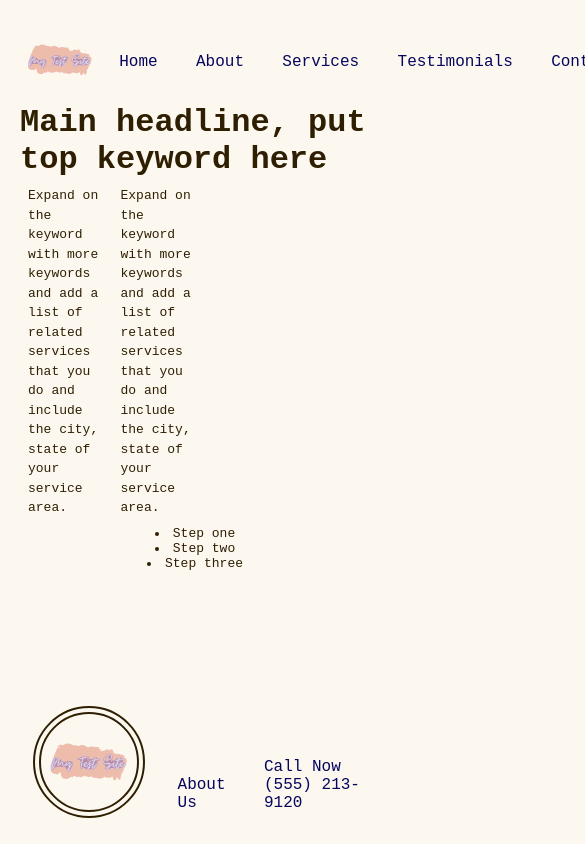
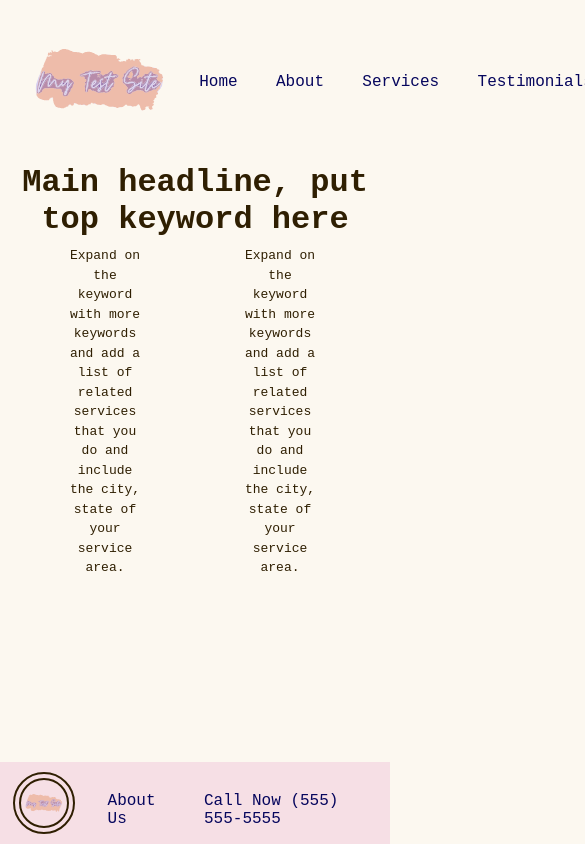
Before and after one commit to amathews043/my_project, a plain HTML site: page index.html in a window 390 px wide. Shown: the top 844 px of the page, 585 px wide, since content can reach past the window. Drawn offline with Linux system fonts and the light colour scheme.

Commit message:
playing with media queries

```diff
--- a/index.html
+++ b/index.html
@@ -9,6 +9,7 @@
 </head>
 
 <body>
+    <article id="body">
         <!-- ============================================ -->
         <!--                   NAVIGATION                 -->
         <!-- ============================================ -->
@@ -16,8 +17,8 @@
         <nav>
             <div class="navbar-menu">
                 <a class="nav-logo" href="/index.html">
-                <img class="light" aria-hidden="true" decoding="async" src="images/My-test-site.svg" alt="compnay logo"
-                    height="80">
+                    <img class="logo" aria-hidden="true" decoding="async" src="images/My-test-site.svg"
+                        viewBox="0 0 100 100" alt="compnay logo" height="80"> </img>
                 </a>
                 <li class="nav-li"><a class="link" href="index.html">Home</a></li>
                 <li class="nav-li"><a class="link" href="/about.html">About</a></li>
@@ -41,37 +42,34 @@
                         <h1 id="home-h">Main headline, put top keyword here</h2>
                             <div class="cards">
                                 <p class="cards-text">
-                                Expand on the keyword with more keywords and add a list of related services that you do
+                                    Expand on the keyword with more keywords and add a list of related services that you
+                                    do
                                     and
                                     include the city, state of your service area.
                                 </p>
                                 <p class="cards-text">
-                                Expand on the keyword with more keywords and add a list of related services that you do
+                                    Expand on the keyword with more keywords and add a list of related services that you
+                                    do
                                     and
                                     include the city, state of your service area.
                                 </p>
                             </div>
+    </article>
     <!-- ============================================ -->
     <!--                    Footer                    -->
     <!-- ============================================ -->
     <div class="buttons" id="footer">
-                            <img src="images/My-test-site.svg" class="circle footer-item-margin"/>
+        <img src="images/My-test-site.svg" class="circle footer-item-margin" />
         <a class="button-solid link footer-item-margin" href="/about.html">
             About Us
         </a>
         <a class="call-now link footer-item-margin" href="tel:555-213-9120">
             <div class="group">
                 <span class="text">Call Now</span>
-                                    <span class="number">(555) 213-9120</span>
+                <span class="number">(555) 555-5555</span>
             </div>
         </a>
     </div>
-
-                        <ul>
-                            <li> Step one </li>
-                            <li> Step two </li>
-                            <li> Step three </li>
-                        </ul>
     </div>
 
     </div>
--- a/root.css
+++ b/root.css
@@ -6,6 +6,123 @@
     box-sizing: border-box;
 }
 
+@media screen and (min-width: 0px) {
+#home-h{
+        font-size: 2rem;
+    }
+
+    .navbar-menu{
+        display: flex;
+        align-items: center;
+    }
+
+    /* List-style-type: none removes the bullet points or numbers in front of the list items */
+    .nav-li{
+        margin: 1.2rem;
+        list-style-type: none;
+        text-decoration: none;
+    }
+
+    .link {
+        text-decoration: none;
+        color: #06065D;
+        font-size: 1rem;
+    }
+
+    a:hover{
+        color: hsla(240, 88%, 19%, 0.63)
+    }
+
+    body{
+        color: #2F1F02;
+        font-family: monospace;
+        background-color: #FCF8F0;
+    }
+
+    #body{
+        margin: 0 20px;
+    }
+
+    p{
+        line-height: 1.5;
+    }
+
+    .cards{
+        display: flex;
+        justify-content: space-around;
+    }
+
+
+    .cards-text {
+        /* border: 2px solid blue;  */
+        padding: 8px;
+        margin-right: 5px;
+        width: 25%;
+        /* outline: 2px solid black;
+        outline-offset: -8px; */
+    }
+
+    .circle{
+        /* margin: 3rem auto;  */
+        /* background-color: blueviolet; */
+        width: 50px;
+        height: 50px;
+        border: 2px solid #2F1F02;
+        border-radius: 50px;
+        outline: 2px solid #2F1F02;
+        outline-offset: 0.25rem;
+    }
+
+    .footer-item-margin{
+        margin: 1rem 1.2rem;
+    }
+
+    .buttons{
+        display: flex;
+        align-items: flex-end;
+        position: fixed;
+        bottom: 0;
+
+    }
+
+    ul {
+        /* use this combination to move the bullet points to the center with the list items  */
+        list-style-position: inside;
+        text-align: center;
+    }
+
+    .logo{
+        height: 10rem;
+        width: 10rem
+    }
+
+    .heroText, .cards{
+        text-align: center;
+    }
+
+    #footer{
+        background-color: #f6dfe5;
+        width: 100%;
+        margin-left: 0px;
+    }
+}
+
+@media screen and (min-width: 450px) and (max-width: 991px) {
+}
+
+@media screen and (min-width: 750px) and (max-width: 1023px) {
+
+}
+
+@media screen and (min-width: 1024px){
+
+}
+
+@media screen and (min-width: 1300px){
+
+}
+
+@media only screen and (min-width: 2000px){
 
     #home-h{
         font-size: 2rem;
@@ -36,7 +153,7 @@ a:hover{
     body{
         color: #2F1F02;
         font-family: monospace;
-    margin: 20px;
+        margin: 0 20px;
         background-color: #FCF8F0;
     }
 
@@ -46,6 +163,7 @@ p{
 
     .cards{
         display: flex;
+        justify-content: space-around;
     }
 
 
@@ -86,3 +204,13 @@ ul {
         list-style-position: inside;
         text-align: center;
     }
+
+    .logo{
+        height: 10rem;
+        width: 10rem
+    }
+
+    .heroText, .cards{
+        text-align: center;
+    }
+}
```
Lines whose indentation alone changed are shown as unchanged.
